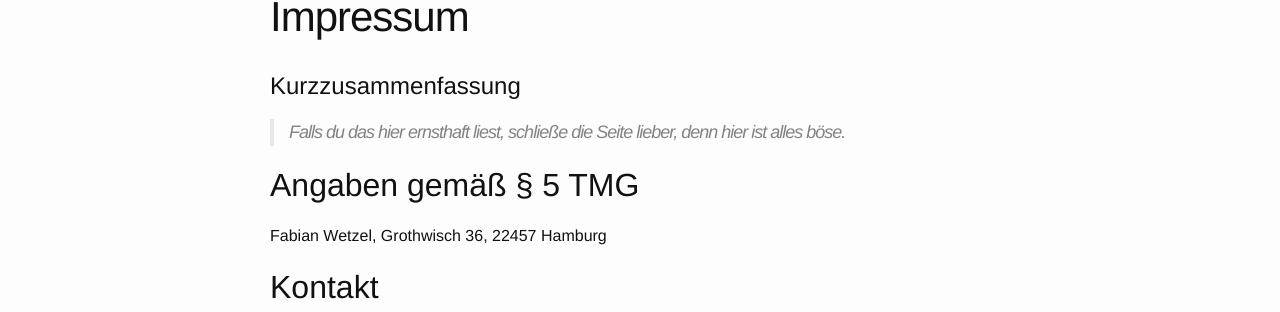
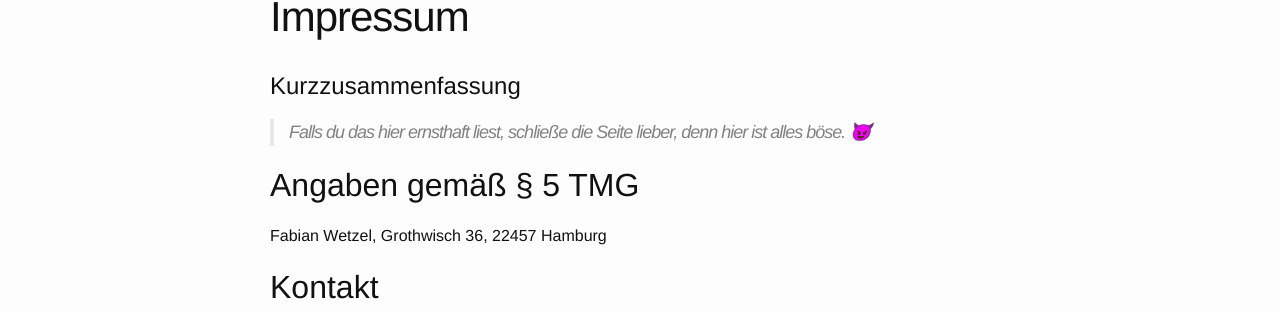
Before and after one commit to fabsenet/blog_de, a Jekyll site: the page built from Impressum.md, in a window 1280 px wide and 900 px high. Shown: the part 148-460 px from the top of the window. Built offline with Jekyll 4.4.1, drawn with Linux system fonts in a browser that asks for light colours.

Commit message:
emoji 😈

```diff
--- a/Impressum.md
+++ b/Impressum.md
@@ -5,7 +5,7 @@ permalink: /Impressum/
 ---
 # Kurzzusammenfassung
 
-> Falls du das hier ernsthaft liest, schließe die Seite lieber, denn hier ist alles böse.
+> Falls du das hier ernsthaft liest, schließe die Seite lieber, denn hier ist alles böse. 😈
 
 ## Angaben gemäß § 5 TMG
 
```
